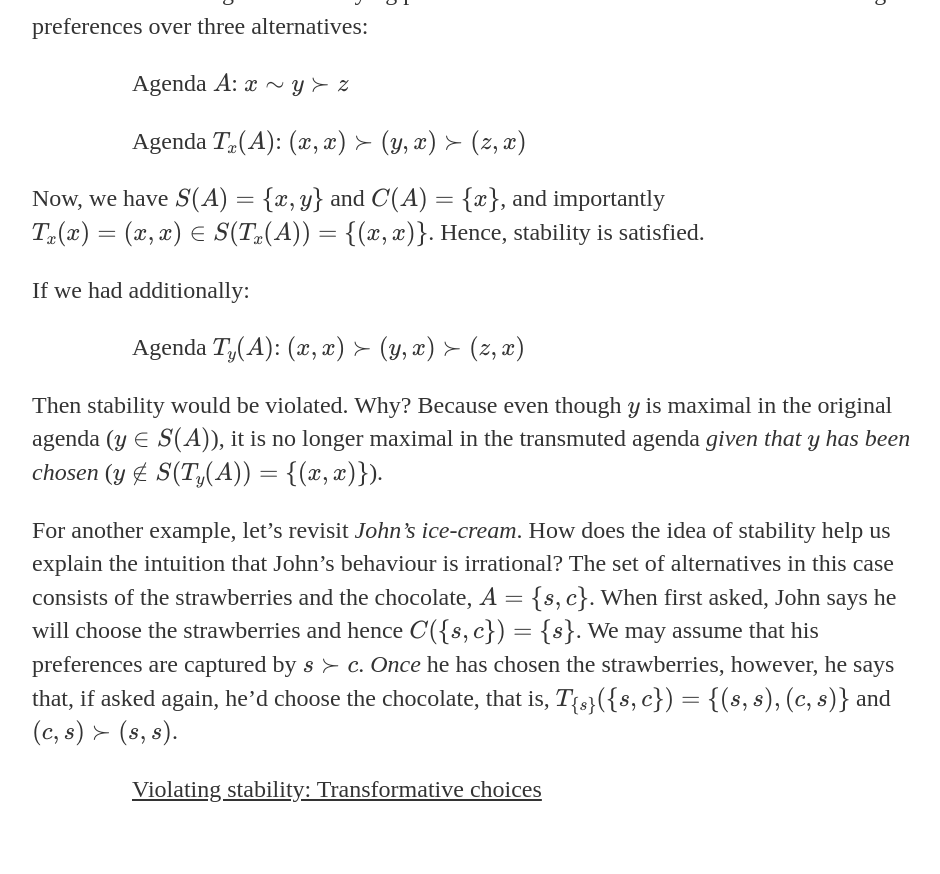
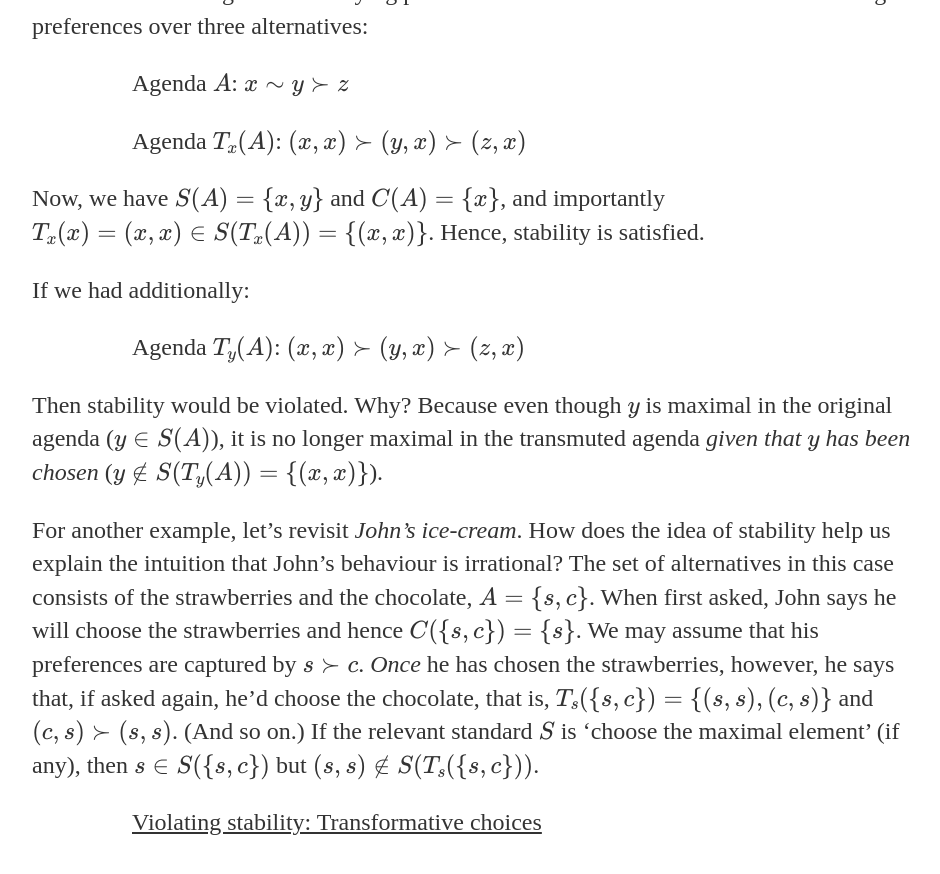
Before and after one commit to uzunovam/uzunovam, a Jekyll site: the page built from _posts/2020-04-28-anders-herlitz-on-unstable-choices.md, in a window 1280 px wide and 900 px high, scrolled down 3511 px. Shown: the top 874 px of the window, without its empty margins (160-1100 px from the left). Built offline with Jekyll 4.4.1, drawn with Linux system fonts in a browser that asks for light colours.

Commit message:
Update 2020-04-28-anders-herlitz-on-unstable-choices.md

```diff
--- a/_posts/2020-04-28-anders-herlitz-on-unstable-choices.md
+++ b/_posts/2020-04-28-anders-herlitz-on-unstable-choices.md
@@ -58,7 +58,7 @@
 
 <p>Then stability would be violated. Why? Because even though \(y\) is maximal in the original agenda (\(y \in S(A)\)), it is no longer maximal in the transmuted agenda <cite>given that \(y\) has been chosen</cite> (\(y \notin S(T_{y}(A)) = \{(x, x)\}\)).</p>
 
-<p>For another example, let’s revisit <cite>John’s ice-cream</cite>. How does the idea of stability help us explain the intuition that John’s behaviour is irrational? The set of alternatives in this case consists of the strawberries and the chocolate, \(A = \{s,c\}\). When first asked, John says he will choose the strawberries and hence \(C(\{s,c\}) = \{s\}\). We may assume that his preferences are captured by \(s \succ c\). <cite>Once</cite> he has chosen the strawberries, however, he says that, if asked again, he’d choose the chocolate, that is, \(T_{\{s\}}(\{s,c\}) = \{(s,s),(c,s)\}\) and \((c,s) \succ (s,s)\).</p>
+<p>For another example, let’s revisit <cite>John’s ice-cream</cite>. How does the idea of stability help us explain the intuition that John’s behaviour is irrational? The set of alternatives in this case consists of the strawberries and the chocolate, \(A = \{s,c\}\). When first asked, John says he will choose the strawberries and hence \(C(\{s,c\}) = \{s\}\). We may assume that his preferences are captured by \(s \succ c\). <cite>Once</cite> he has chosen the strawberries, however, he says that, if asked again, he’d choose the chocolate, that is, \(T_{s}(\{s,c\}) = \{(s,s),(c,s)\}\) and \((c,s) \succ (s,s)\). (And so on.) If the relevant standard \(S\) is ‘choose the maximal element’ (if any), then \(s \in S(\{s,c\})\) but \((s,s) \notin S(T_{s}(\{s,c\}))\).</p>
 
 
 <p style="padding-left:100px;"><u>Violating stability: Transformative choices</u></p>
```
